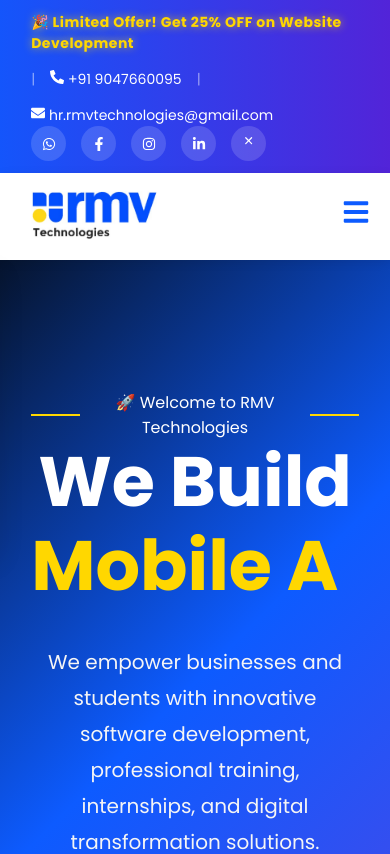
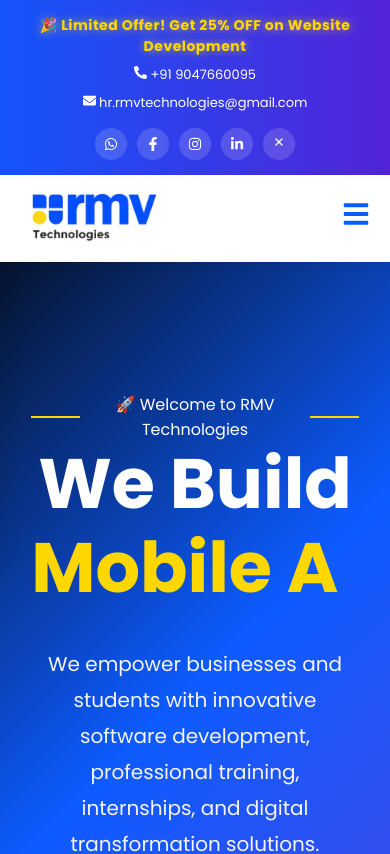
Before and after one commit to Poorana-123/company-website, a React app in the folder frontend/: page / in a window 390 px wide. Shown: the top 854 px of the page. Built offline with nearby package versions, Linux system fonts and the light colour scheme; the HTML template or start-up script is replaced by a standard one.

Commit message:
footer updated

```diff
--- a/frontend/src/components/Footer.jsx
+++ b/frontend/src/components/Footer.jsx
@@ -73,8 +73,6 @@
 
           <a href="#"> Full Stack Development</a>
 
-          <a href="#"> Python Programming</a>
-
           <a href="#"> HR Management</a>
 
         </div>
--- a/frontend/src/styles/Topbar.css
+++ b/frontend/src/styles/Topbar.css
@@ -98,3 +98,121 @@
     color: #222;
     transform: rotate(180deg);
 }
+
+/*==========================================
+            TABLET
+==========================================*/
+
+@media (max-width: 992px){
+
+.topbar{
+
+    padding:12px 5%;
+
+}
+
+.topbar-left{
+
+    gap:12px;
+
+}
+
+.topbar-right{
+
+    gap:12px;
+
+}
+
+}
+
+
+/*==========================================
+            MOBILE
+==========================================*/
+
+@media (max-width:768px){
+
+.topbar{
+
+    flex-direction:column;
+
+    justify-content:center;
+
+    align-items:center;
+
+    gap:15px;
+
+    text-align:center;
+
+    padding:15px 20px;
+
+}
+
+.topbar-left{
+
+    justify-content:center;
+
+}
+
+.topbar-right{
+
+    justify-content:center;
+
+    width:100%;
+
+}
+
+}
+
+
+/*==========================================
+        SMALL MOBILE
+==========================================*/
+
+@media (max-width:480px){
+
+.topbar{
+
+    font-size:13px;
+
+}
+
+.topbar-left{
+
+    flex-direction:column;
+
+    gap:8px;
+
+}
+
+.divider{
+
+    display:none;
+
+}
+
+.offer{
+
+    font-size:14px;
+
+}
+
+.topbar-right{
+
+    gap:10px;
+
+}
+
+.topbar-right a,
+
+.close-btn{
+
+    width:32px;
+
+    height:32px;
+
+    font-size:14px;
+
+}
+
+}
```
